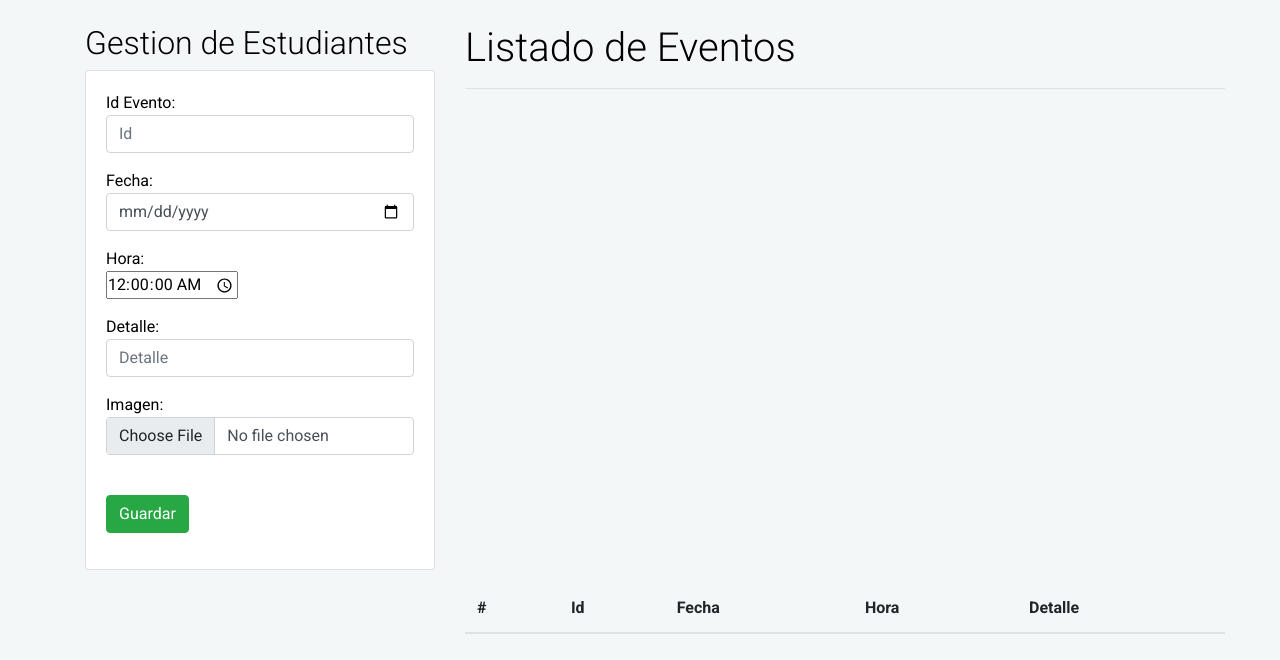
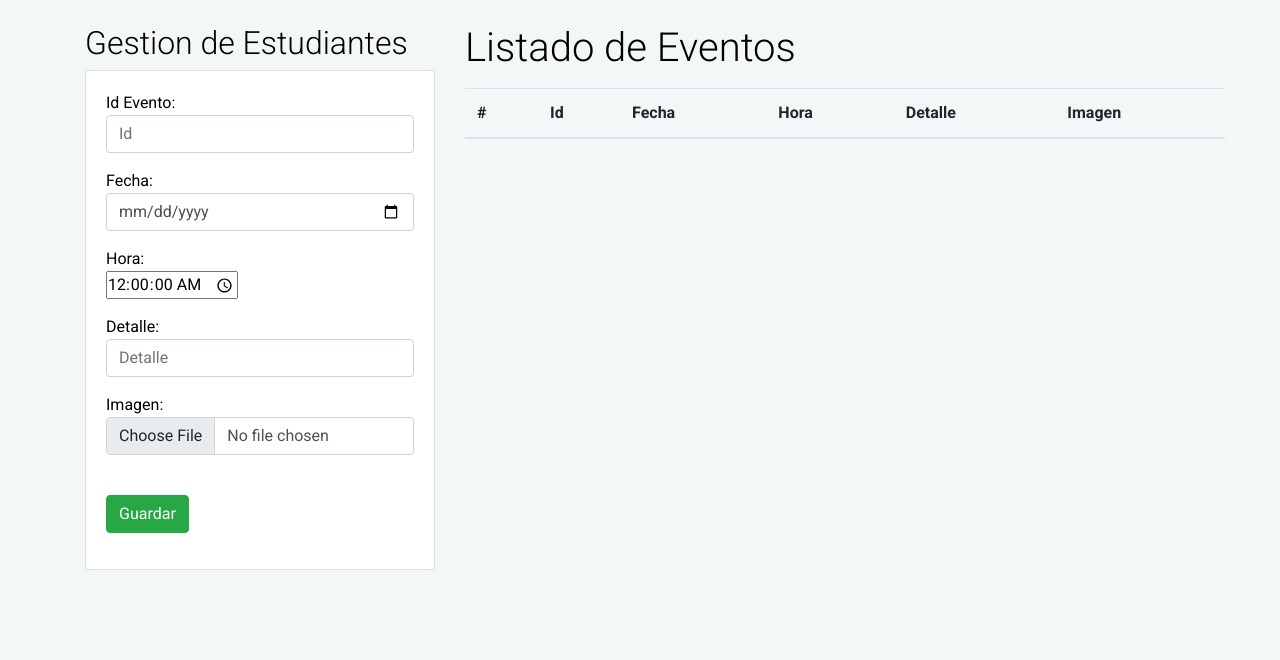
Before and after one commit to DiegoTimana/Puerchag-web-site, a Django app: page /gestionEventos/ in a window 1280 px wide. Shown: the part 140-800 px from the top of the page. Run offline with Django 4.2, Linux system fonts and the light colour scheme; the visitor is signed in with stand-in values (Sample User, id 1); lists and menus that the app fills with data are empty; some libraries are stand-ins or nearby versions.

Commit message:
cambios para mostrar imagenes}

```diff
--- a/sitioWeb/apps/plataforma/templates/gestionEventos.html
+++ b/sitioWeb/apps/plataforma/templates/gestionEventos.html
@@ -56,9 +56,10 @@
                             <th>Fecha</th>
                             <th>Hora</th>
                             <th>Detalle</th>
+                            <th>Imagen</th>
                         </tr>
                     </thead>
-                    <!--<tbody>
+                    <tbody>
                         {% for estudiante in estudiantes %}
                             <tr>
                                 <td>{{forloop.counter}}</td>
@@ -72,7 +73,7 @@
                                 <td><a href="/eliminarEstudiante/{{estudiante.id_estudiante}}" class="btn btn-danger btnEliminacion">Eliminar</a></td>
                             </tr>
                         {% endfor %}
-                    </tbody>-->
+                    </tbody>
                 </table>
             </div>
         </div>
```
Also changed, not shown: sitioWeb/media/images/9377665_paisaje.jpg (added).
